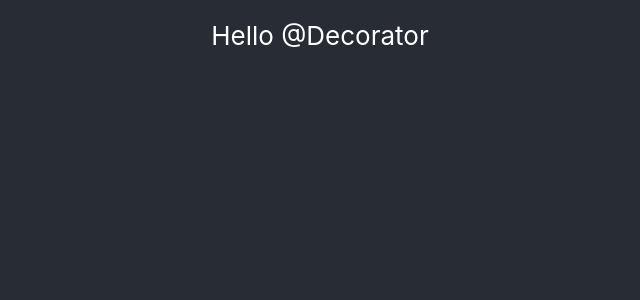
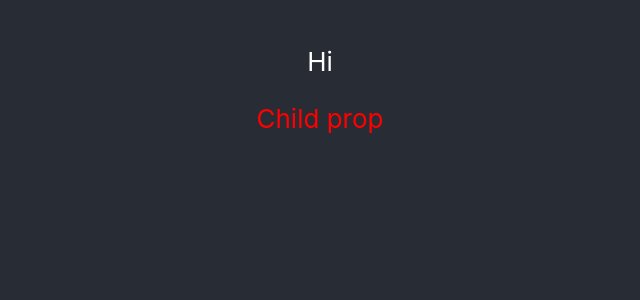
Before and after one commit to Stloz/react-ts, a React (Create React App) app: page / in a window 1280 px wide. Shown: the top 300 px of the page, without its empty margins (320-960 px from the left). Built offline with nearby package versions, Linux system fonts and the light colour scheme.

Commit message:
React.Element

```diff
--- /dev/null
+++ b/src/App18.tsx
@@ -0,0 +1,22 @@
+import React from "react";
+import "./App.css";
+
+//const test: JSX.Element = <div>Test</div>;
+
+type AppProps = {
+  test: JSX.Element;
+  children: React.ReactElement;
+};
+
+const App: React.FC<AppProps> = ({ test, children }) => {
+  return (
+    <div className="App">
+      <header className="App-header">
+        <p>{test}</p>
+        {children}
+      </header>
+    </div>
+  );
+};
+
+export default App;
--- a/src/index.tsx
+++ b/src/index.tsx
@@ -1,15 +1,22 @@
 import React from "react";
 import ReactDOM from "react-dom/client";
 import "./index.css";
-import App from "./App17";
+import App from "./App18";
 import reportWebVitals from "./reportWebVitals";
 
 const root = ReactDOM.createRoot(
   document.getElementById("root") as HTMLElement
 );
+
+const Child: React.FC<{ style: React.CSSProperties }> = ({ style }) => (
+  <div style={style}>Child prop</div>
+);
+
 root.render(
   <React.StrictMode>
-    <App />
+    <App test={<div>Hi</div>}>
+      <Child style={{ color: "red" }} />
+    </App>
   </React.StrictMode>
 );
 
```
